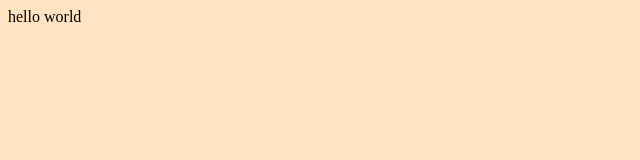
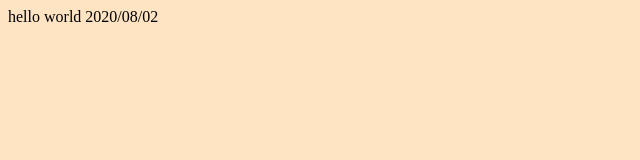
Before and after one commit to wenkui0519/git_14, a website: page index.html in a window 1280 px wide. Shown: the whole page, without its empty margins (0-640 px from the left). Drawn offline with Linux system fonts and the light colour scheme.

Commit message:
2020/08/02

```diff
--- a/index.html
+++ b/index.html
@@ -8,5 +8,6 @@
 </head>
 <body>
   hello world
+  2020/08/02
 </body>
 </html>
```
